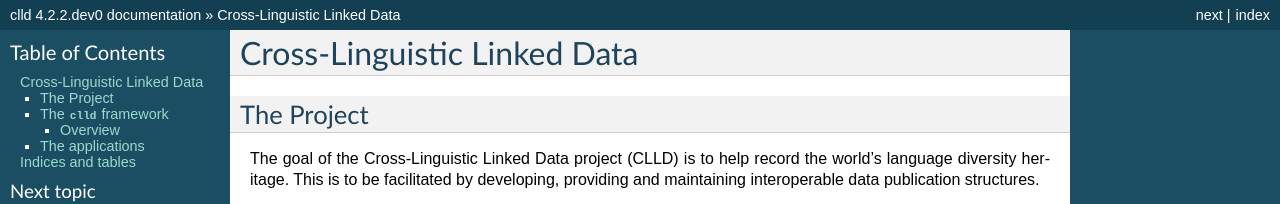
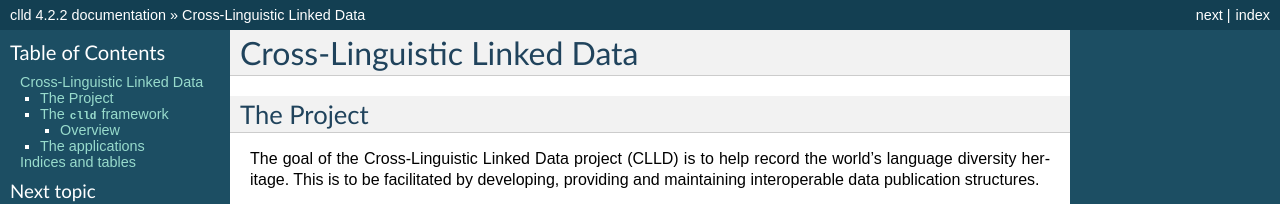
Before and after one commit to clld/clld, a Sphinx documentation site: the page built from docs/index.rst, in a window 1280 px wide and 900 px high. Shown: the top 204 px of the window. Built offline with Sphinx 7.4.7, drawn with Linux system fonts in a browser that asks for light colours; some of the changed text lies outside the part shown.

Commit message:
release 4.2.2

```diff
--- a/docs/conf.py
+++ b/docs/conf.py
@@ -51,10 +51,10 @@ copyright = u'Max Planck Society'
 # built documents.
 #
 # The full version, including alpha/beta/rc tags.
-release = '4.2.2.dev0'
+release = '4.2.2'
 
 # The short X.Y version.
-version = '4.2.2.dev0'
+version = '4.2.2'
 
 # The language for content autogenerated by Sphinx. Refer to documentation
 # for a list of supported languages.
--- a/setup.py
+++ b/setup.py
@@ -33,7 +33,7 @@ install_requires = [
 
 setup(
     name='clld',
-    version='4.2.2.dev0',
+    version='4.2.2',
     description=(
         'Python library supporting the development of cross-linguistic databases'),
     long_description=open('README.md').read(),
--- a/src/clld/__init__.py
+++ b/src/clld/__init__.py
@@ -5,7 +5,7 @@ from clld.db.models import common
 from clld import interfaces
 
 
-__version__ = "4.2.2.dev0"
+__version__ = "4.2.2"
 
 
 class Resource(namedtuple('Resource', 'name model interface with_index with_rdfdump')):
```
